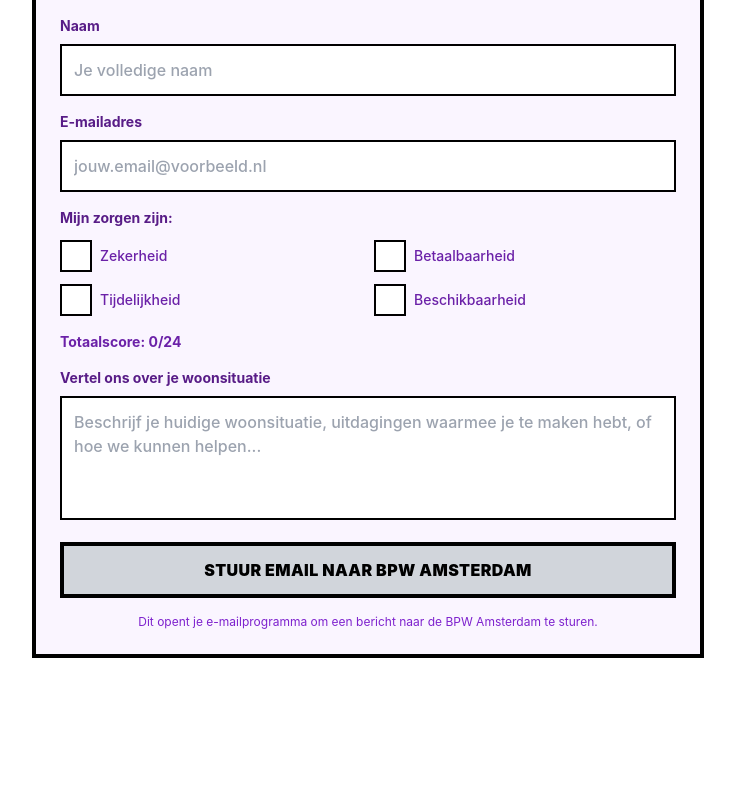
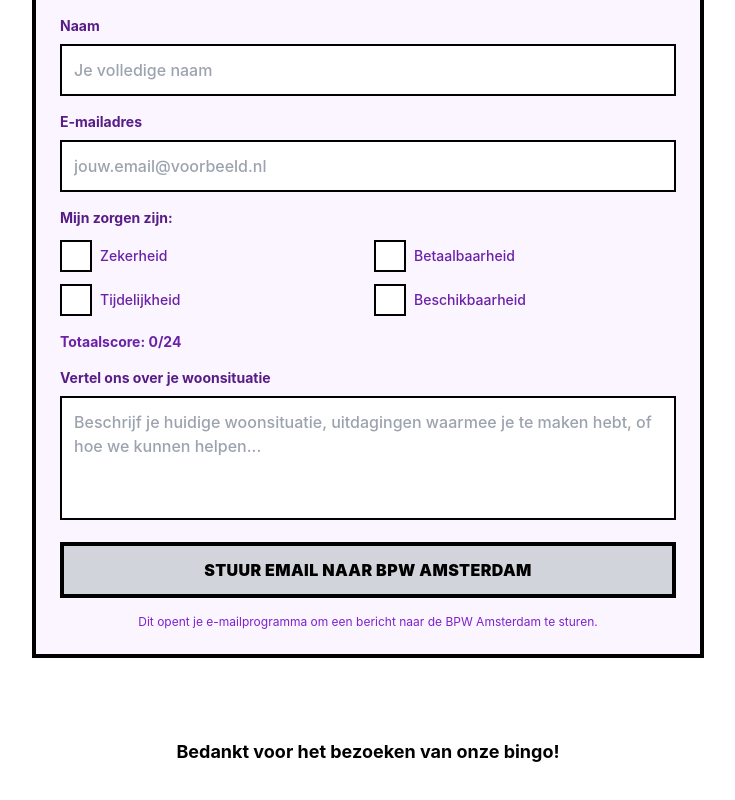
Before and after one commit to Zaturrby/bpw-bingo, a React (Vite) app: page /nl in a window 1280 px wide. Shown: the part 2068-2868 px from the top of the page, without its empty margins (272-1007 px from the left). Before the commit the page ends 2822 px from the top, so only its background shows below. Built offline with nearby package versions, Linux system fonts and the light colour scheme.

Commit message:
add gratitude

```diff
--- a/src/App.tsx
+++ b/src/App.tsx
@@ -55,6 +55,12 @@ export default function App() {
           checkedSquares={gameState.checkedSquares}
           isMobile={gameState.isMobile}
         />
+
+        <div className="text-center mt-16 mb-16">
+          <p className="text-black font-bold text-base md:text-lg">
+            {t("app.gratitudeMessage")}
+          </p>
+        </div>
       </div>
       <LanguageSwitcher />
     </div>
--- a/src/components/Print.tsx
+++ b/src/components/Print.tsx
@@ -47,7 +47,7 @@ export function Print({ colorless = false }: PrintProps) {
 
   return (
     <div className="min-h-screen bg-white p-4 relative print:m-0 print:p-4 print:min-h-0">
-      <div className="w-full max-w-lg md:max-w-2xl mx-auto">
+      <div className="w-full max-w-xl md:max-w-2xl mx-auto">
         <div className="flex justify-center">
           <div className="w-full max-w-2xl print:max-w-none">
             {/* Header */}
--- a/src/i18n/locales/en.json
+++ b/src/i18n/locales/en.json
@@ -11,7 +11,8 @@
     "total": "Total",
     "logoAlt": "BPW Amsterdam Logo - Click to visit website",
     "joinImageAlt": "Become a Member of BPW - Click to join",
-    "joinTextBetween": "Don't want to become a member straight away? Just send us your story ↓"
+    "joinTextBetween": "Don't want to become a member straight away? Just send us your story ↓",
+    "gratitudeMessage": "Thanks for visiting our bingo!"
   },
   "organiseBlock": {
     "intro": "The Bond Precaire Woonvormen (BPW) is a tenants union that fights for the right to housing for people in temporary, insecure, or overly expensive housing.",
--- a/src/i18n/locales/nl.json
+++ b/src/i18n/locales/nl.json
@@ -11,7 +11,8 @@
     "total": "Totaal",
     "logoAlt": "BPW Amsterdam Logo - Click to visit website",
     "joinImageAlt": "Word Lid van BPW - Click to join",
-    "joinTextBetween": "Wil je nog niet direct lid worden? Stuur ons gewoon je verhaal ↓"
+    "joinTextBetween": "Wil je nog niet direct lid worden? Stuur ons gewoon je verhaal ↓",
+    "gratitudeMessage": "Bedankt voor het bezoeken van onze bingo!"
   },
   "organiseBlock": {
     "intro": "De Bond Precaire Woonvormen (BPW) strijdt voor het recht op wonen van mensen die tijdelijk, onzeker of te duur wonen.",
```
